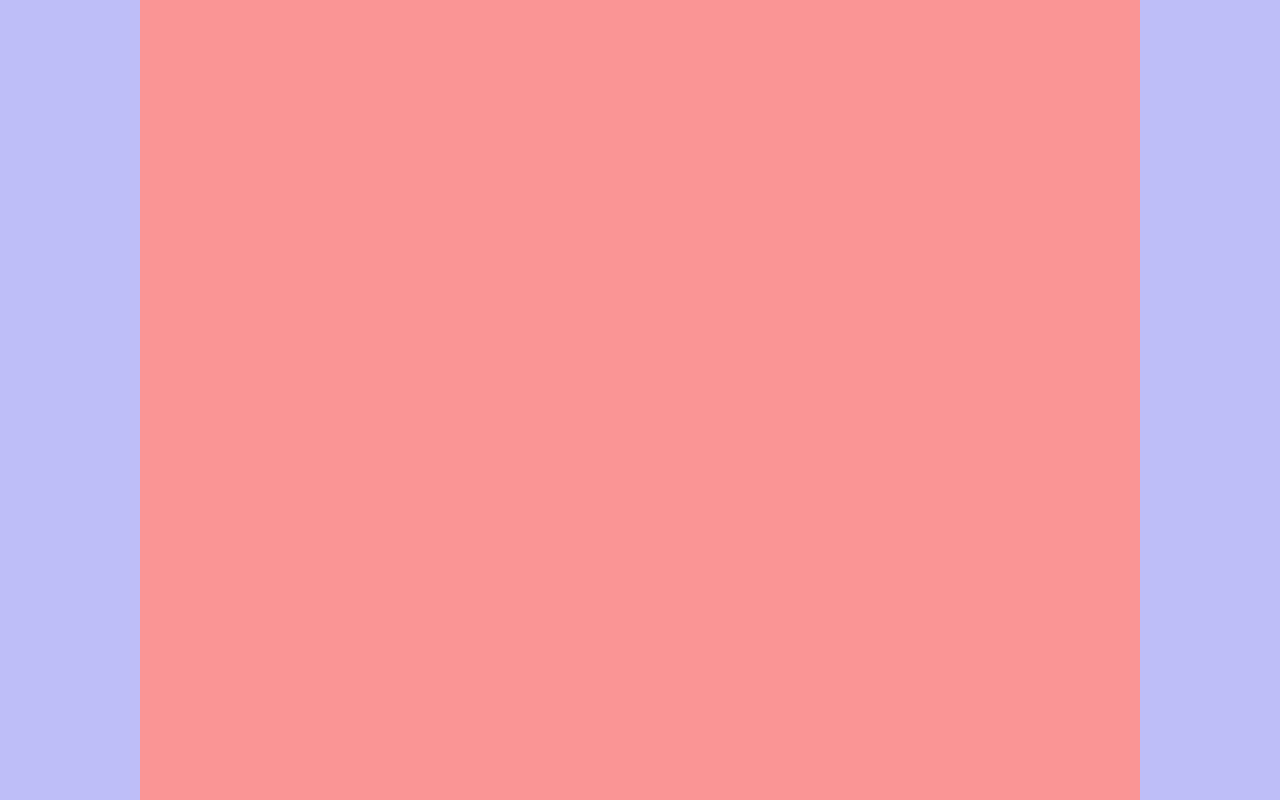
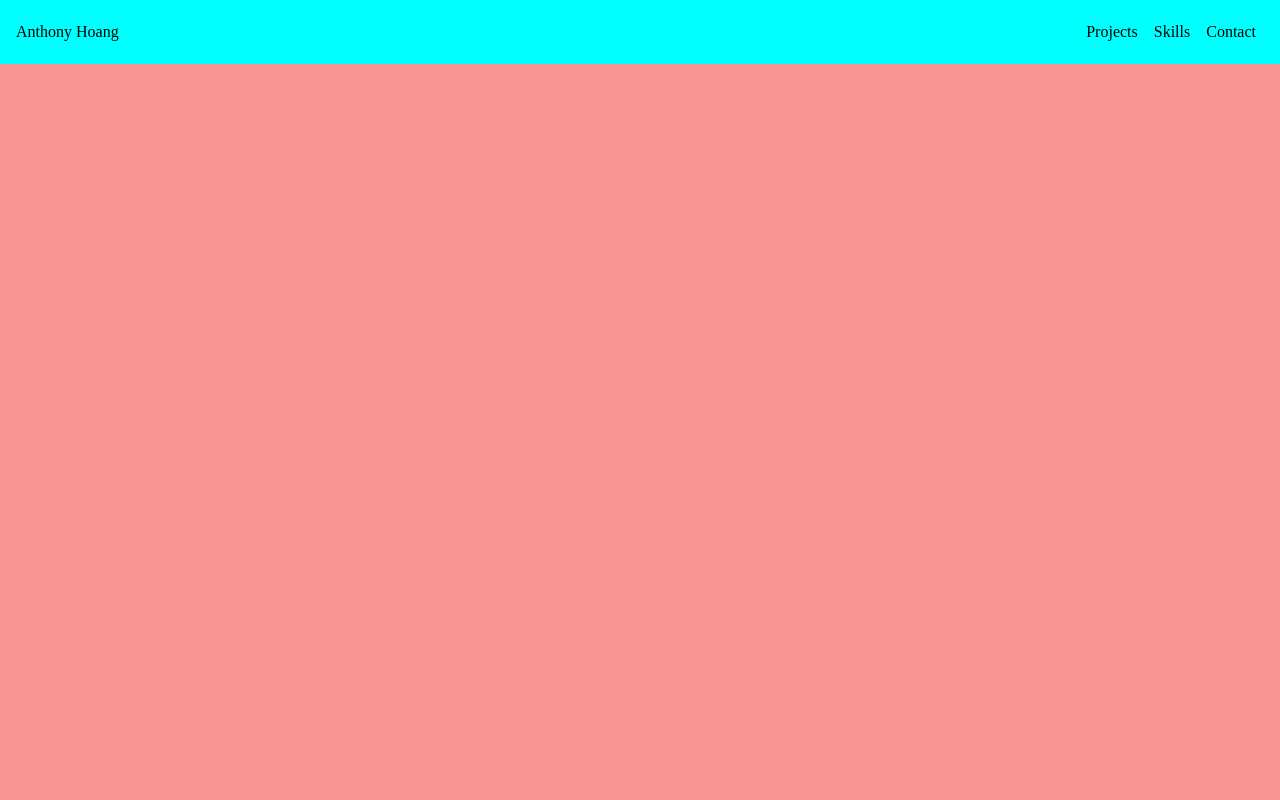
Before and after one commit to AntH117/anthonyhoang-dev, a React (Create React App) app in the folder anthonyhoang-dev/: page / in a window 1280 px wide. Built offline with nearby package versions, Linux system fonts and the light colour scheme.

Commit message:
Completed basic Navbar layout

```diff
--- a/anthonyhoang-dev/src/sections/Home.js
+++ b/anthonyhoang-dev/src/sections/Home.js
@@ -3,7 +3,7 @@ import React from 'react';
 
 export default function Home() {
 
-    return <div>
+    return <div className='home-body'>
 
     </div>
 }
--- a/anthonyhoang-dev/src/sections/Layout.js
+++ b/anthonyhoang-dev/src/sections/Layout.js
@@ -1,10 +1,12 @@
 import Home from './Home';
+import Navbar from './Navbar';
 import '../styles/Layout.css';
 
 export default function Layout() {
 
     return (
         <div className='layout-container'>
+            <Navbar />
             <Home />
         </div>
     )
--- /dev/null
+++ b/anthonyhoang-dev/src/sections/Navbar.js
@@ -0,0 +1,23 @@
+import '../styles/Navbar.css';
+import React from 'react';
+
+export default function Navbar() {
+
+    function NavbarSelect({name}) {
+
+        return <div className='navbar-selects'>
+            {name}
+        </div>
+    }
+
+    return <div className='navbar-body'>
+        <div className='navbar-home'>
+            Anthony Hoang
+        </div>
+        <div className='navbar-selections'>
+            <NavbarSelect name={'Projects'}/>
+            <NavbarSelect name={'Skills'}/>
+            <NavbarSelect name={'Contact'}/>
+        </div>
+    </div>
+}
--- a/anthonyhoang-dev/src/styles/Layout.css
+++ b/anthonyhoang-dev/src/styles/Layout.css
@@ -1,8 +1,8 @@
 .layout-container {
     width: 100%;
     height: 100%;
-    min-width: 400px;
-    max-width: 1000px;
+    overflow-y: scroll;
+    overflow-x: hidden;
     display: flex;
     flex-direction: column;
     background-color: rgb(250, 149, 149);
--- /dev/null
+++ b/anthonyhoang-dev/src/styles/Navbar.css
@@ -0,0 +1,24 @@
+.navbar-body {
+    position: fixed;
+    width: 100%;
+    height: 4rem;
+    background-color: aqua;
+    display: flex;
+    flex-direction: row;
+    justify-content: space-between;
+}
+
+.navbar-home, .navbar-selections {
+    height: 100%;
+    display: flex;
+    align-items: center;
+    justify-content: center;
+    margin-left: 1rem;
+    margin-right: 1rem;
+}
+
+
+.navbar-selects {
+    width: fit-content;
+    padding: 0.5rem;
+}
```
